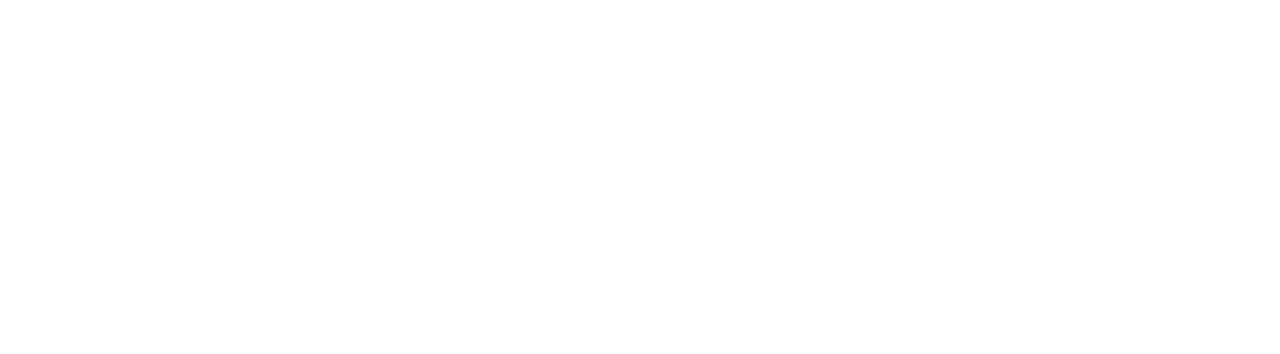
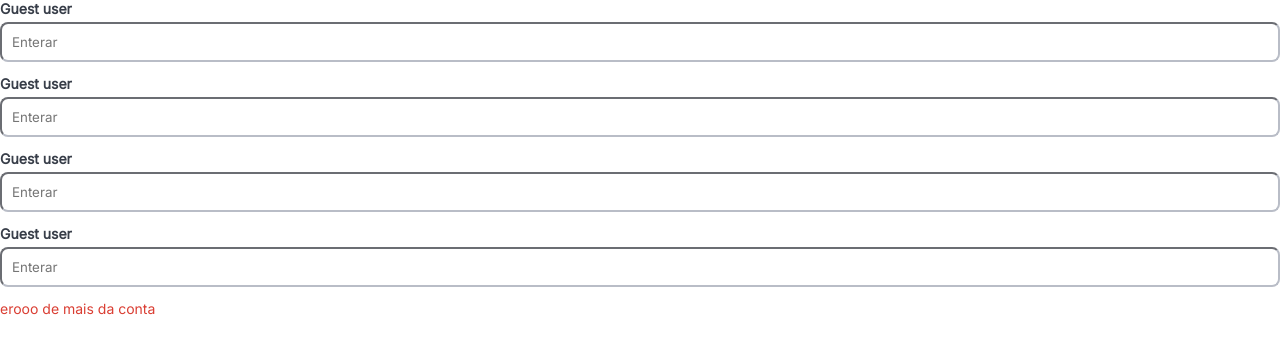
Before and after one commit to StayInn-O-Futuro-do-Gerenciamento/front-end, a React (Vite) app: page / in a window 1280 px wide. Shown: the top 354 px of the page. Built offline with nearby package versions, Linux system fonts and the light colour scheme.

Commit message:
feat: component form

```diff
--- a/src/App.tsx
+++ b/src/App.tsx
@@ -1,5 +1,18 @@
+import { Form } from "./components/form";
+import { Input } from "./components/input";
+
 function App() {
-  return <></>;
+  return (
+    <>
+      <Form>
+        <Input type="number" label="Guest user" placeholder="Enterar" />
+        <Input type="number" label="Guest user" placeholder="Enterar" />
+        <Input type="number" label="Guest user" placeholder="Enterar" />
+        <Input type="number" label="Guest user" placeholder="Enterar" />
+        <span className="errorMessage">erooo de mais da conta</span>
+      </Form>
+    </>
+  );
 }
 
 export default App;
--- /dev/null
+++ b/src/components/form/index.tsx
@@ -0,0 +1,19 @@
+import { IFormProps } from "./type";
+import { StyledForm } from "./style";
+
+export const Form = ({
+  children,
+  noValidate,
+  onSubmit,
+  className,
+}: IFormProps) => {
+  return (
+    <StyledForm
+      className={className}
+      noValidate={noValidate}
+      onSubmit={onSubmit}
+    >
+      {children}
+    </StyledForm>
+  );
+};
--- /dev/null
+++ b/src/components/form/style.ts
@@ -0,0 +1,14 @@
+import styled from "styled-components";
+
+export const StyledForm = styled.form`
+  display: flex;
+  gap: 13px;
+  flex-direction: column;
+  background-color: var(--grey-00);
+  font-family: var(--font-family-inter);
+
+  .errorMessage {
+    font-size: var(--font-size2);
+    color: var(--red-600);
+  }
+`;
--- /dev/null
+++ b/src/components/form/type.ts
@@ -0,0 +1,8 @@
+import React from "react";
+
+export interface IFormProps {
+  children?: React.ReactNode;
+  noValidate?: boolean | undefined;
+  onSubmit?: () => void;
+  className?: string;
+}
```
